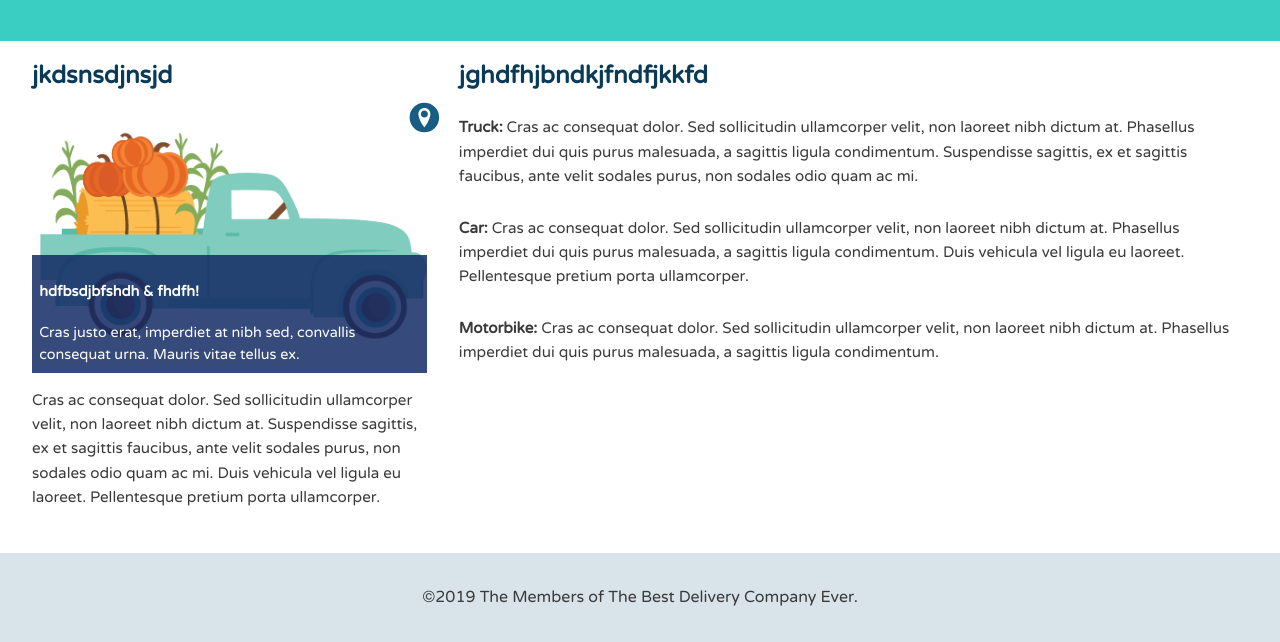
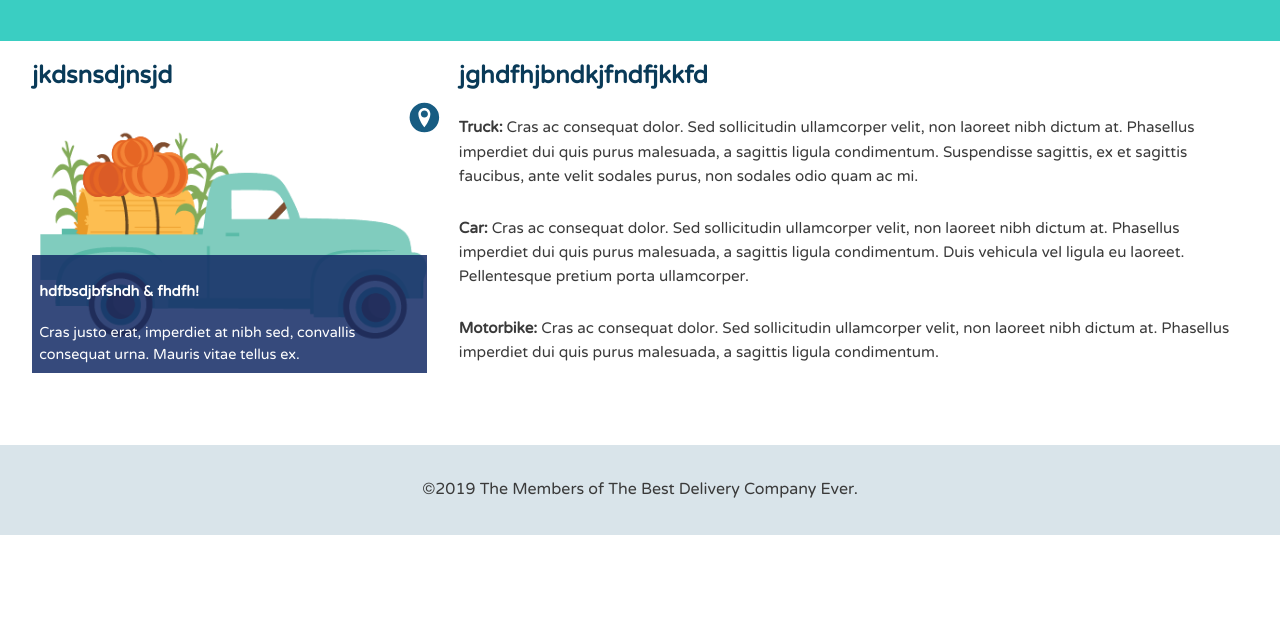
Before and after one commit to Mauriz10/SecWeb-Group-4, a plain HTML site: page index.html in a window 1280 px wide. Shown: the part 330-972 px from the top of the page. After the commit the page ends 865 px from the top, so only its background shows below. Drawn offline with Linux system fonts and the light colour scheme.

Commit message:
Update index.html

```diff
--- a/index.html
+++ b/index.html
@@ -83,7 +83,6 @@
                         Cras justo erat, imperdiet at nibh sed, convallis consequat urna. Mauris vitae tellus ex.
                     </figcaption>
                 </figure>
-                    <p>Cras ac consequat dolor. Sed sollicitudin ullamcorper velit, non laoreet nibh dictum at. Suspendisse sagittis, ex et sagittis faucibus, ante velit sodales purus, non sodales odio quam ac mi. Duis vehicula vel ligula eu laoreet. Pellentesque pretium porta ullamcorper.</p>
             </div><!--/.primary-->
 
             <div class="tertiary col">
```
